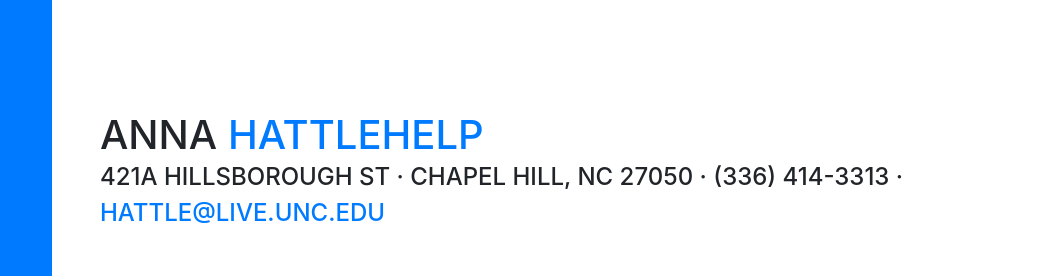
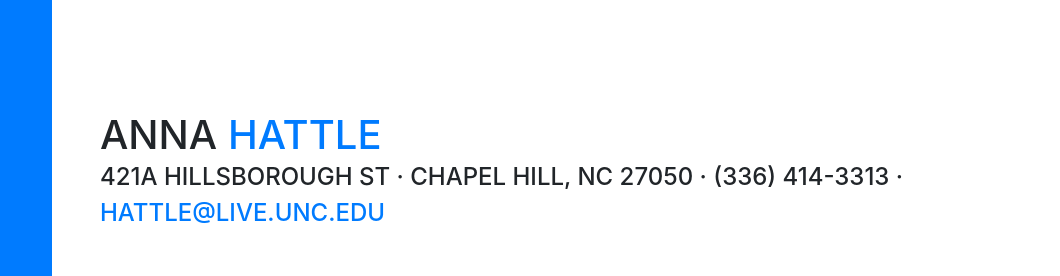
Before and after one commit to annahattle/annahattle.github.io, a website with bundled scripts: page index.html in a window 1280 px wide. Shown: the part 125-401 px from the top of the page, 220-1280 px from the left. Built offline with nearby package versions, Linux system fonts and the light colour scheme; a web font is replaced by a local one.

Commit message:
Update index.html

```diff
--- a/index.html
+++ b/index.html
@@ -64,7 +64,7 @@
       <section class="resume-section p-3 p-lg-5 d-flex d-column" id="about">
         <div class="my-auto">
           <h1 class="mb-0">Anna
-            <span class="text-primary">HattleHELP</span>
+            <span class="text-primary">Hattle</span>
           </h1>
           <div class="subheading mb-5">421A Hillsborough St · Chapel Hill, NC 27050 · (336) 414-3313 ·
             <a href="mailto:name@email.com">hattle@live.unc.edu</a>
```
